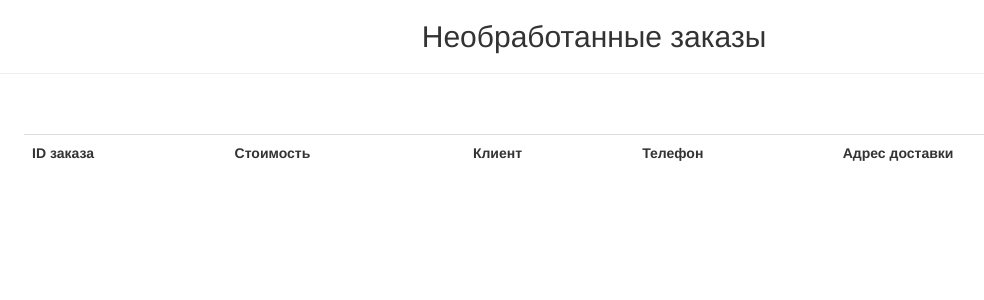
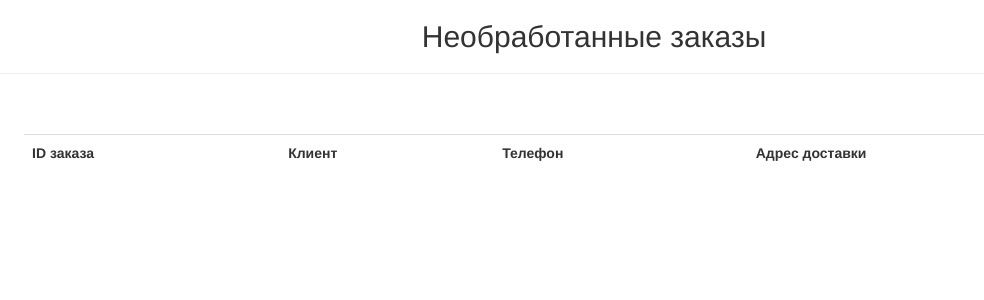
Before and after one commit to Stranix/star-burger, a Django app: page /manager/orders/ in a window 1280 px wide. Shown: the part 52-352 px from the top of the page, without its empty margins (46-1030 px from the left). Run offline with Django 3.2, Linux system fonts and the light colour scheme; the visitor is signed in with stand-in values (Sample User, id 1); lists and menus that the app fills with data are empty; some libraries are stand-ins or nearby versions.

Commit message:
Remove "price" column

```diff
--- a/restaurateur/templates/order_items.html
+++ b/restaurateur/templates/order_items.html
@@ -14,7 +14,6 @@
    <table class="table table-responsive">
     <tr>
       <th>ID заказа</th>
-      <th>Стоимость</th>
       <th>Клиент</th>
       <th>Телефон</th>
       <th>Адрес доставки</th>
@@ -26,7 +25,6 @@
         <td>-</td>
         <td>-</td>
         <td>-</td>
-        <td>-</td>
       </tr>
     {% endfor %}
    </table>
```
